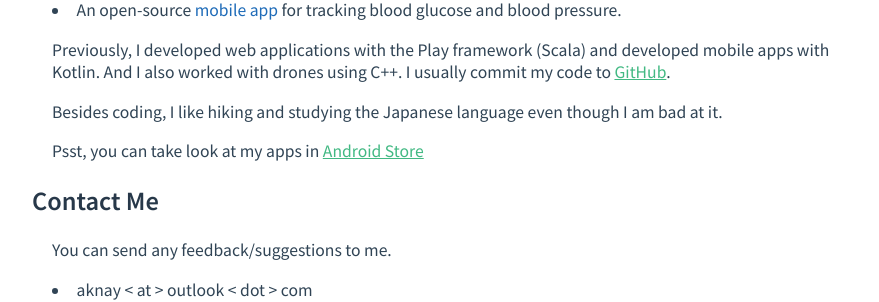
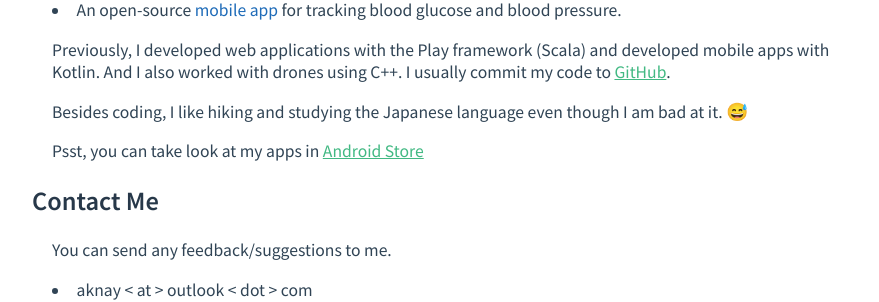
Before and after one commit to aknay/aknay.github.io, a Jekyll site: the page built from about.html, in a window 1280 px wide. Shown: the part 462-764 px from the top of the page, without its empty margins (192-1071 px from the left). Built offline with Jekyll 4.4.1, drawn with Linux system fonts in a browser that asks for light colours.

Commit message:
dont forget to add emoji :)

```diff
--- a/about.html
+++ b/about.html
@@ -25,7 +25,7 @@ title: About
 
    <p>Previously, I developed web applications with the Play framework (Scala) and developed mobile apps with Kotlin. And I also worked with drones using C++.  I usually commit my code to <a href="https://github.com/aknay" target="_blank">GitHub</a>.</p>
 
-   <p>Besides coding, I like hiking and studying the Japanese language even though I am bad at it. </p>
+   <p>Besides coding, I like hiking and studying the Japanese language even though I am bad at it. 😅  </p>
 
    <p>Psst, you can take look at my apps in <a href="https://play.google.com/store/apps/developer?id=MakerDevLab" target="_blank">Android Store</a></p>
 
```
